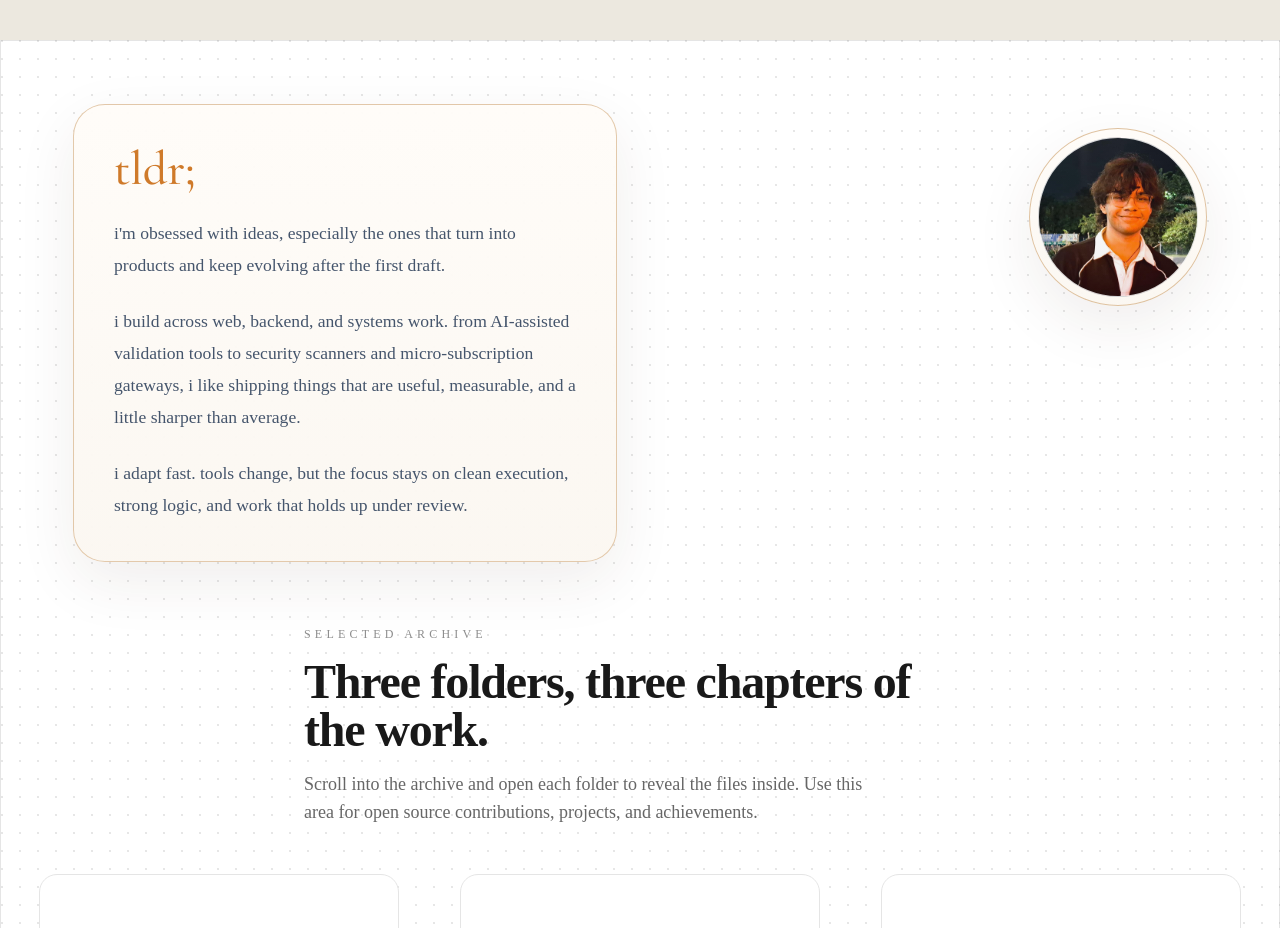
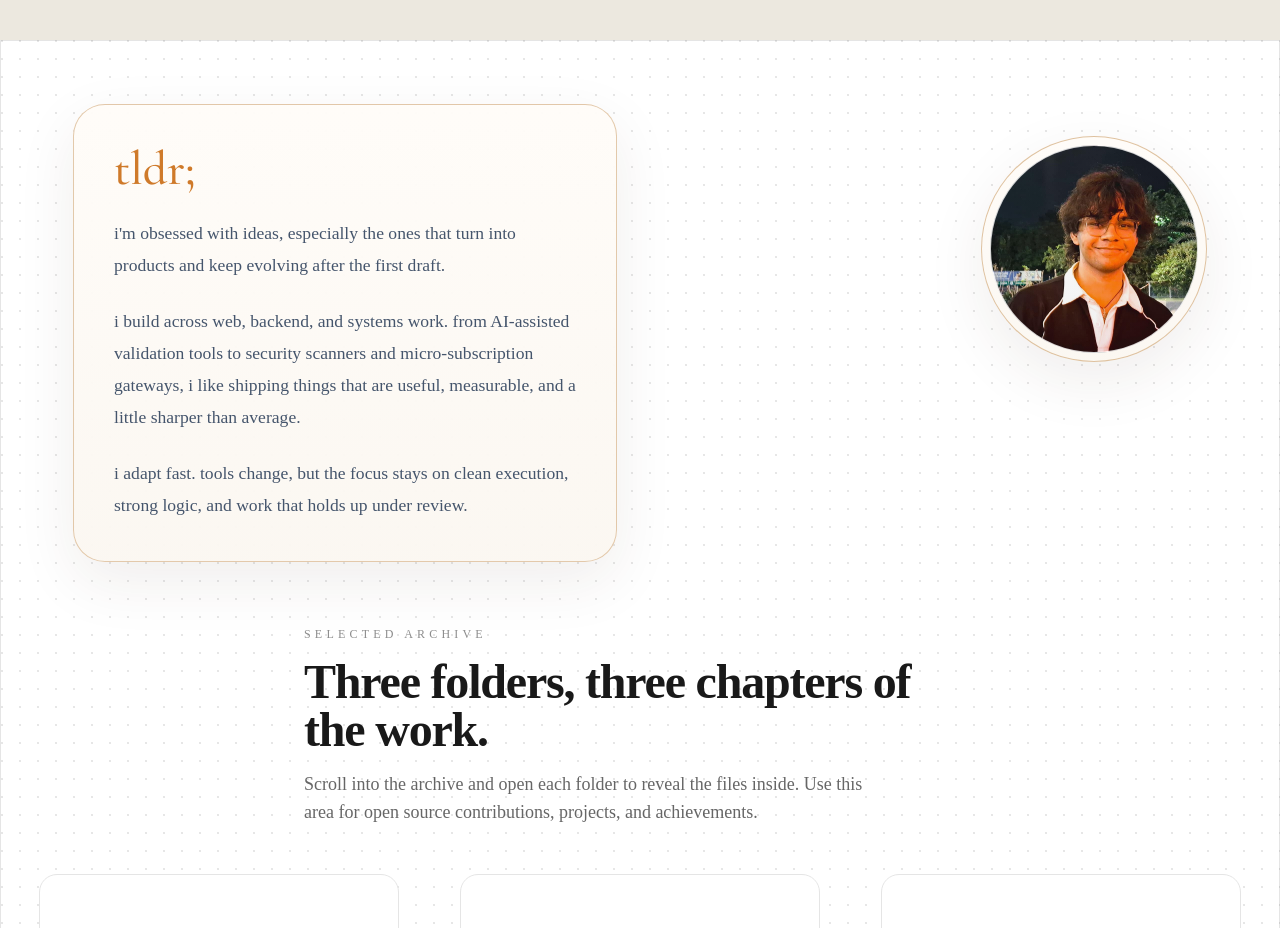
Before and after one commit to OnkarDsharma/Portfolio, a Next.js app: page / in a window 1280 px wide. Shown: the part 2200-3128 px from the top of the page. Built offline with nearby package versions, Linux system fonts and the light colour scheme; a web font is replaced by a local one.

Commit message:
large pfp

```diff
--- a/src/app/page.tsx
+++ b/src/app/page.tsx
@@ -205,10 +205,10 @@ export default function Home() {
               </div>
             </div>
 
-            <div className="mr-[clamp(0rem,4vw,3rem)] hidden shrink-0 self-start md:mt-10 md:block lg:mt-14">
+            <div className="mr-[clamp(0rem,4vw,3rem)] hidden shrink-0 self-start md:mt-12 md:block lg:mt-16">
               <div className="rounded-full border border-[#d8b48b]/80 bg-[linear-gradient(180deg,rgba(255,252,248,0.96)_0%,rgba(251,247,241,0.96)_100%)] p-2 shadow-[0_20px_60px_rgba(60,40,20,0.08)]">
                 <div
-                  className="relative h-32 w-32 overflow-hidden rounded-full border border-white/80 bg-[radial-gradient(circle_at_30%_30%,rgba(255,255,255,0.92),rgba(246,219,199,0.88)_48%,rgba(215,143,108,0.92))] md:h-40 md:w-40"
+                  className="relative h-36 w-36 overflow-hidden rounded-full border border-white/80 bg-[radial-gradient(circle_at_30%_30%,rgba(255,255,255,0.92),rgba(246,219,199,0.88)_48%,rgba(215,143,108,0.92))] md:h-48 md:w-48 lg:h-52 lg:w-52"
                   style={{
                     backgroundImage: "url('/photo.jpeg')",
                     backgroundSize: "cover",
```
